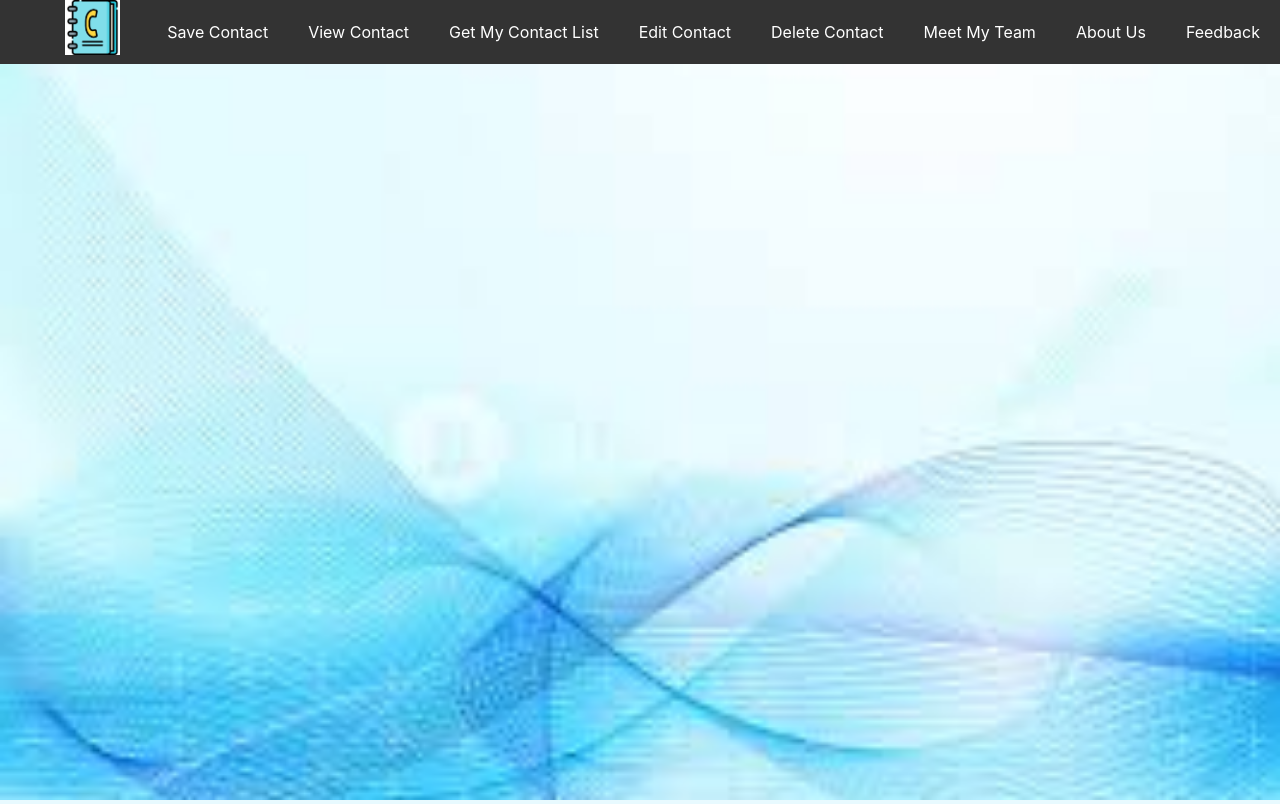
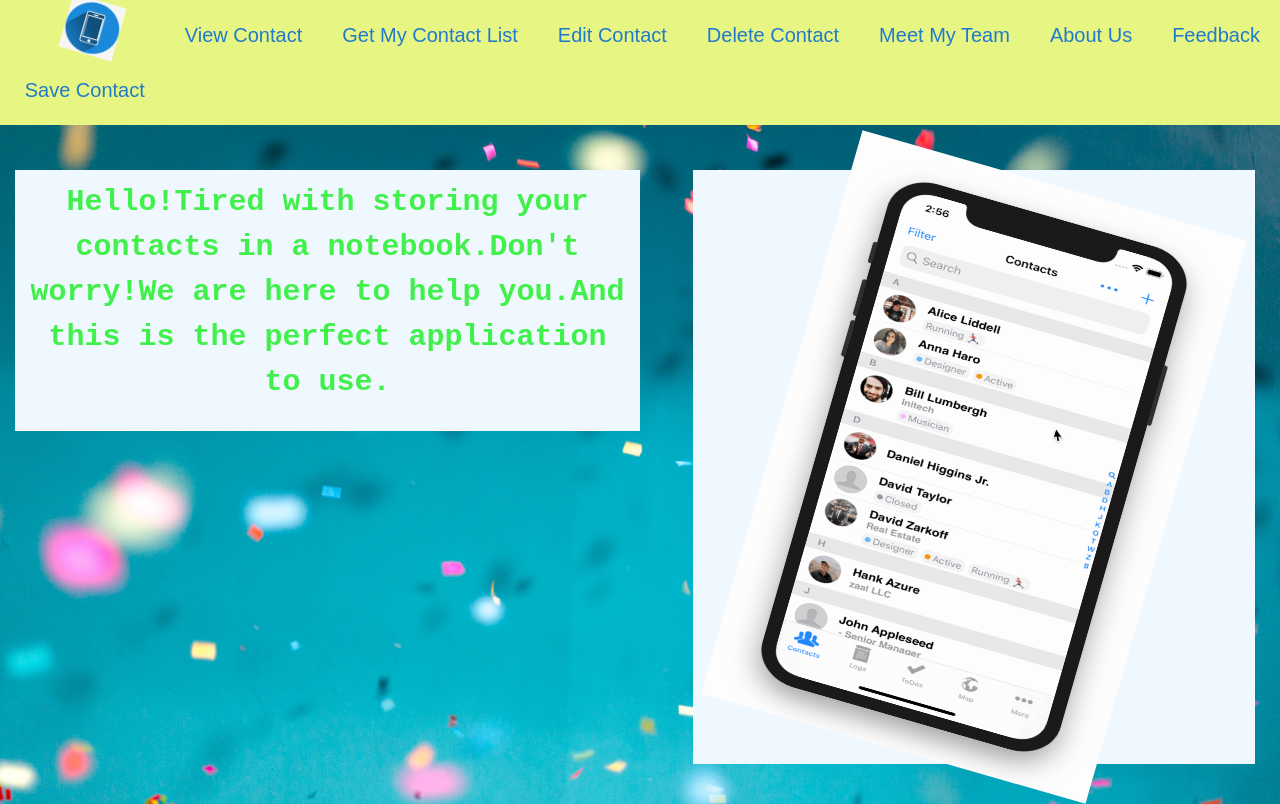
Before and after one commit to PureddyLavanya/phonebook_flask, a Flask app: page /index in a window 1280 px wide. Run offline with Flask 2, Linux system fonts and the light colour scheme.

Commit message:
updating source code

```diff
--- a/app.py
+++ b/app.py
@@ -13,6 +13,10 @@ app.secret_key = "my_secret_key"
 
 @app.route('/',methods=["GET","POST"])
 def home():
+    return render_template('home.html')
+
+@app.route('/admin')
+def admin():
     return render_template('login.html')
 
 @app.route('/suc',methods=["POST","GET"])
--- a/static/ind.css
+++ b/static/ind.css
@@ -3,33 +3,70 @@ ul {
     margin: 0;
     padding: 0;
     overflow: hidden;
-    background-color: #333333;
+    background-color: #e7f683;
+    width: 100%;
+    height:10%;
+    margin-bottom:5px;
   }
-
+  .cl{
+    float: left;
+    padding: 10px;
+    margin-top:40px;
+    text-rendering: auto;
+    background-color: aliceblue;
+    width:50%;
+    height:65%;
+  }
+  img{
+    width:400px;
+    height:586px;
+    transform: rotate(16deg);
+  }
+  .cr{
+    float: right;
+    padding:4px;
+    margin-top:40px;
+    text-rendering: auto;
+    background-color: aliceblue;
+    width:45%;
+    height:65%;
+    margin-right:10px;
+  }
+  p{
+    font-size: 30px;
+    font-family: 'Courier New', Courier, monospace;
+    font-weight: 600;
+    color:rgb(66, 240, 75);
+  }
   li {
     float:right;
   }
 
   li a {
     display: block;
-    color: white;
+    color: rgb(34, 122, 203);
     text-align: center;
     padding: 20px;
+    font-weight:300;
     text-decoration: none;
+    font-size:20px;
+    font-family: Arial, Helvetica, sans-serif;
   }
   body{
     text-align: center;
     color: aliceblue;
-    background-image: url('/static/images/bg.jpg');
+    background-image: url('/static/images/bg1.jpg');
     background-repeat:no-repeat;
     background-size: cover;
 }
   li a:hover {
-    background-color: #111111;
+    background-color: #d374ea;
     text-decoration: none;
-    color:crimson;
+    font-weight:600;
+    font-family: 'Courier New', Courier, monospace;
+    color:rgb(60, 7, 81);
   }
 
   @media only screen and (max-width: 300px) {
-    .prev,.next,.text {font-size: 11px}
+    .prev,.next,.text {font-size: 11px};
   }
--- a/templates/edit.html
+++ b/templates/edit.html
@@ -13,7 +13,7 @@
 </head>
 <body>
     {% for message in get_flashed_messages() %}
-     <h2 align="center" style="color:crimson">{{message}}</h2>
+     <h2 align="center"class="text-center text-danger">{{message}}</h2>
     {% endfor %}
     <form action="/edit_list" method="post">
         Id:<input  class="text-center" type="text" name="uid" maxlength="100" size="35" value="{{ rec[0] }}" readonly><br>
--- a/templates/home.html
+++ b/templates/home.html
@@ -16,6 +16,6 @@
     <div class="container-fluid col-md-6 text-center">
     <p>Welcome To Phone Book Application</p>
     </div>
-    <a href="admin"><button>Start Here</button></a>
+    <a href="/admin"><button>Start Here</button></a>
 </body>
 </html>
--- a/templates/index.html
+++ b/templates/index.html
@@ -13,7 +13,7 @@
 </head>
 <body>
         <ul>
-        <img src="/static/images/ic3.png" alt="phonebookicon" style="height:55px; width:55px; top:5px; margin-left:65px;float: left;">
+            <img src="/static/images/ic1.jpeg" alt="phone_book_icon" style="height:55px; width:55px; top:5px; margin-left:65px;float: left;">
             <li><a href="{{url_for('feed')}}">Feedback</a></li>
             <li><a href="{{url_for('about')}}">About Us</a></li>
             <li><a href="{{url_for('meet')}}">Meet My Team</a></li>
@@ -23,5 +23,13 @@
             <li><a href="{{url_for('view')}}">View Contact</a></li>
             <li><a href="{{url_for('create')}}">Save Contact</a></li>
         </ul>
+    <div class="container-fluid mt-6">
+        <div class="col-md-6  cl">
+            <p>Hello!Tired with storing your contacts in a notebook.Don't worry!We are here to help you.And this is the perfect application to use.</p>
+        </div>
+        <div class="col-md-6 cr">
+            <img src="../static/images/g1.gif">
+        </div>
+    </div>
 </body>
 </html>
```
Also changed, not shown: static/hm.css (+4 -4 lines), static/images/bg.jpg (deleted), static/images/bg1.jpg (added), static/images/g1.gif (added), static/images/ic1.jpeg (added), static/images/img4.jpg (added). Lines whose indentation alone changed are shown as unchanged.
